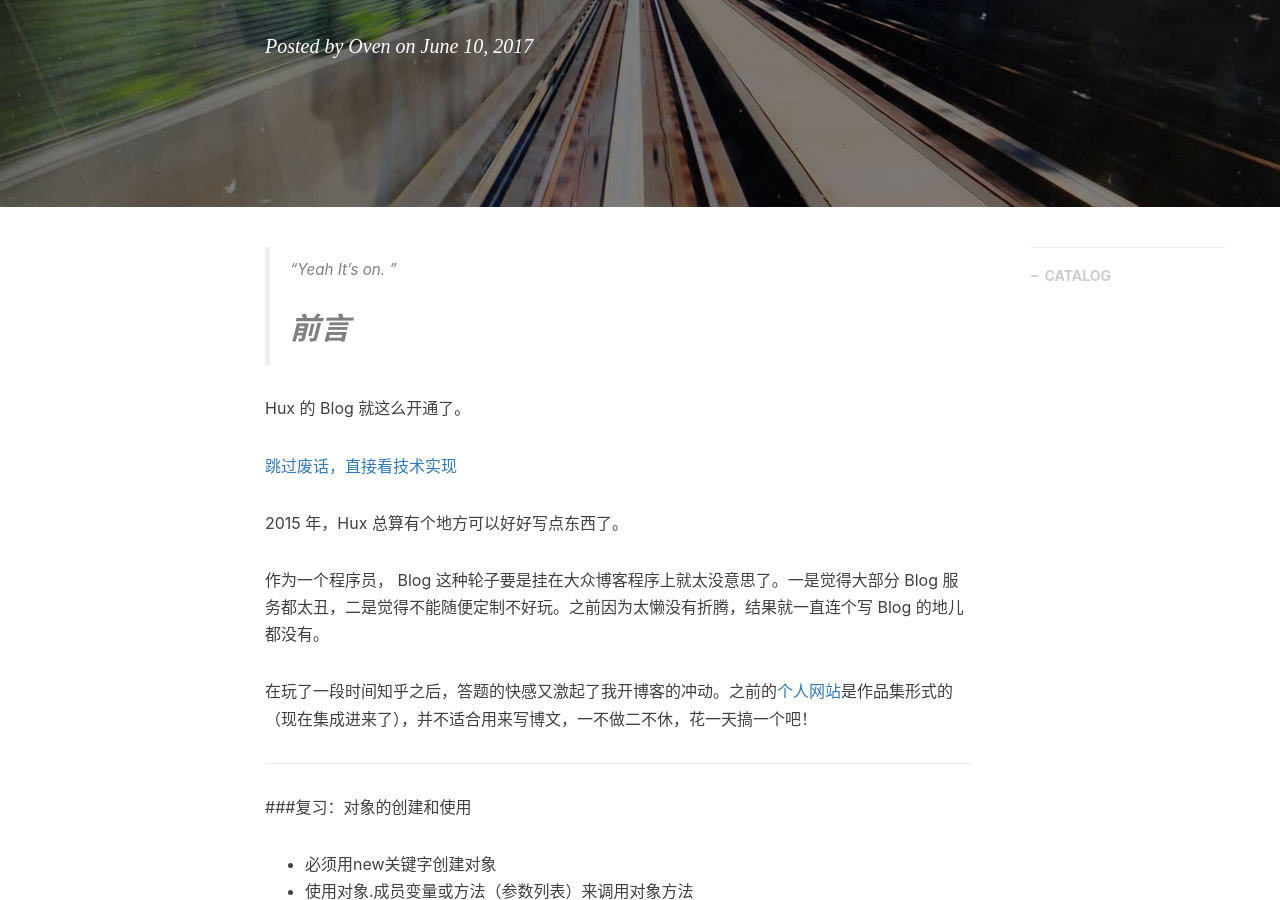
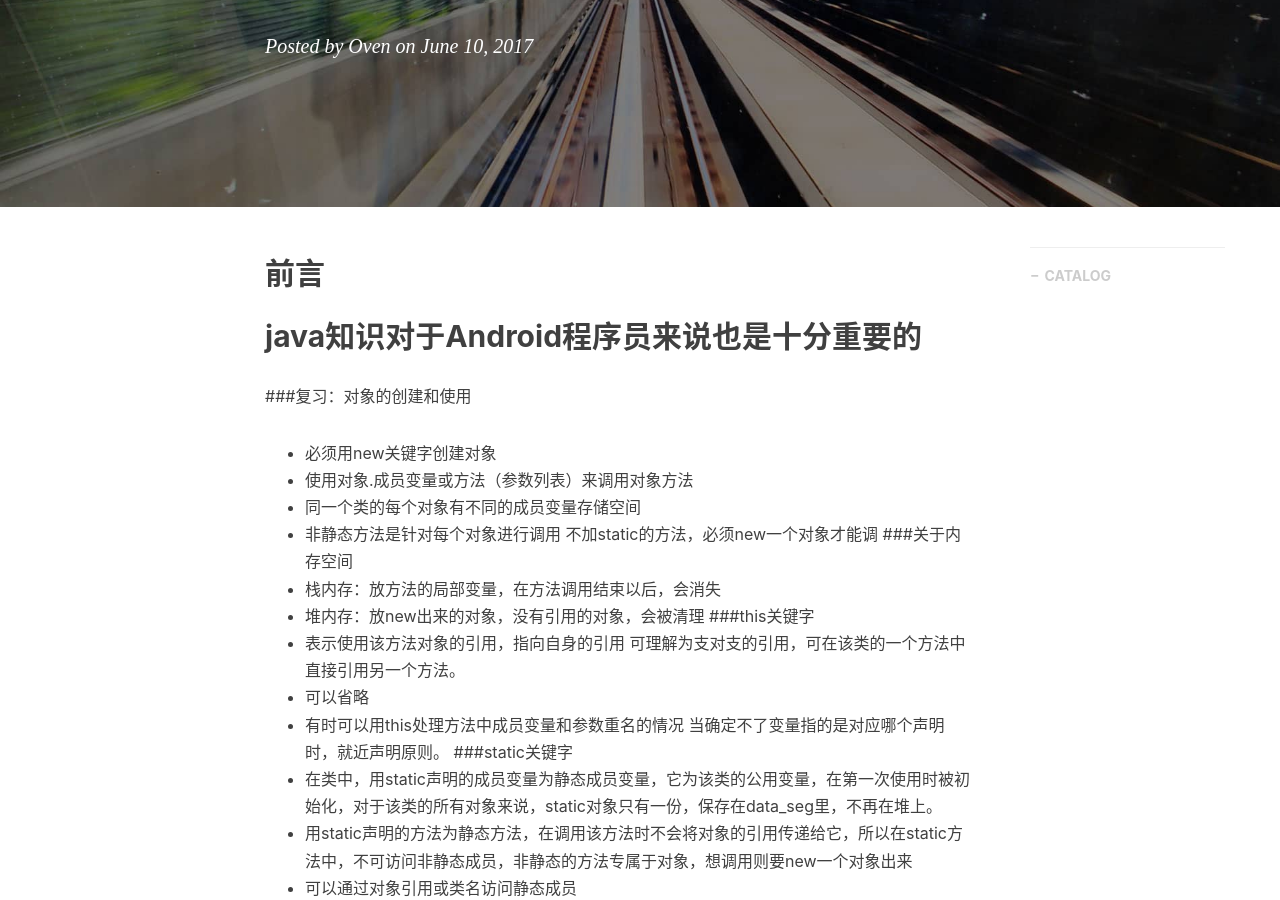
Before and after one commit to ouyawen2016/ouyawen2016.github.io, a Jekyll site: the page built from _posts/2016-06-10-Java2.md, in a window 1280 px wide and 900 px high, scrolled down 316 px. Built offline with Jekyll 4.4.1, drawn with Linux system fonts in a browser that asks for light colours; nearby versions of some CDN libraries; comment, search, counter and statistics services are not loaded.

Commit message:
fix two little bugs

```diff
--- a/_includes/footer.html
+++ b/_includes/footer.html
@@ -14,16 +14,7 @@
                         </a>
                     </li>
                     {% endif %}
-                    {% if site.twitter_username %}
-                    <li>
-                        <a href="https://twitter.com/{{ site.twitter_username }}">
-                            <span class="fa-stack fa-lg">
-                                <i class="fa fa-circle fa-stack-2x"></i>
-                                <i class="fa fa-twitter fa-stack-1x fa-inverse"></i>
-                            </span>
-                        </a>
-                    </li>
-                    {% endif %}
+
 
                     <!-- add Weibo, Zhihu by Hux, add target = "_blank" to <a> by Hux -->
                     {% if site.zhihu_username %}
@@ -36,28 +27,10 @@
                         </a>
                     </li>
                     {% endif %}
-                    {% if site.weibo_username %}
-                    <li>
-                        <a target="_blank" href="http://weibo.com/{{ site.weibo_username }}">
-                            <span class="fa-stack fa-lg">
-                                <i class="fa fa-circle fa-stack-2x"></i>
-                                <i class="fa fa-weibo fa-stack-1x fa-inverse"></i>
-                            </span>
-                        </a>
-                    </li>
-                    {% endif %}
 
 
-                    {% if site.facebook_username %}
-                    <li>
-                        <a target="_blank" href="https://www.facebook.com/{{ site.facebook_username }}">
-                            <span class="fa-stack fa-lg">
-                                <i class="fa fa-circle fa-stack-2x"></i>
-                                <i class="fa fa-facebook fa-stack-1x fa-inverse"></i>
-                            </span>
-                        </a>
-                    </li>
-                    {% endif %}
+
+
                     {% if site.github_username %}
                     <li>
                         <a target="_blank" href="https://github.com/{{ site.github_username }}">
@@ -68,16 +41,7 @@
                         </a>
                     </li>
                     {% endif %}
-                    {% if site.linkedin_username %}
-                    <li>
-                        <a target="_blank" href="https://www.linkedin.com/in/{{ site.linkedin_username }}">
-                            <span class="fa-stack fa-lg">
-                                <i class="fa fa-circle fa-stack-2x"></i>
-                                <i class="fa fa-linkedin fa-stack-1x fa-inverse"></i>
-                            </span>
-                        </a>
-                    </li>
-                    {% endif %}
+
                 </ul>
                 {%if page.title!="About"%}
                 <p class="copyright text-muted">
--- a/_posts/2016-06-10-Java2.md
+++ b/_posts/2016-06-10-Java2.md
@@ -11,25 +11,10 @@
 ---
 
 
-> “Yeah It's on. ”
+
 ## 前言
 
-Hux 的 Blog 就这么开通了。
-
-[跳过废话，直接看技术实现 ](#build)
-
-
-
-2015 年，Hux 总算有个地方可以好好写点东西了。
-
-
-作为一个程序员， Blog 这种轮子要是挂在大众博客程序上就太没意思了。一是觉得大部分 Blog 服务都太丑，二是觉得不能随便定制不好玩。之前因为太懒没有折腾，结果就一直连个写 Blog 的地儿都没有。
-
-在玩了一段时间知乎之后，答题的快感又激起了我开博客的冲动。之前的[个人网站](http://huangxuan.me/portfolio)是作品集形式的（现在集成进来了），并不适合用来写博文，一不做二不休，花一天搞一个吧！
-
-
-<p id = "build"></p>
-
+java知识对于Android程序员来说也是十分重要的
 ---
 
 
```
